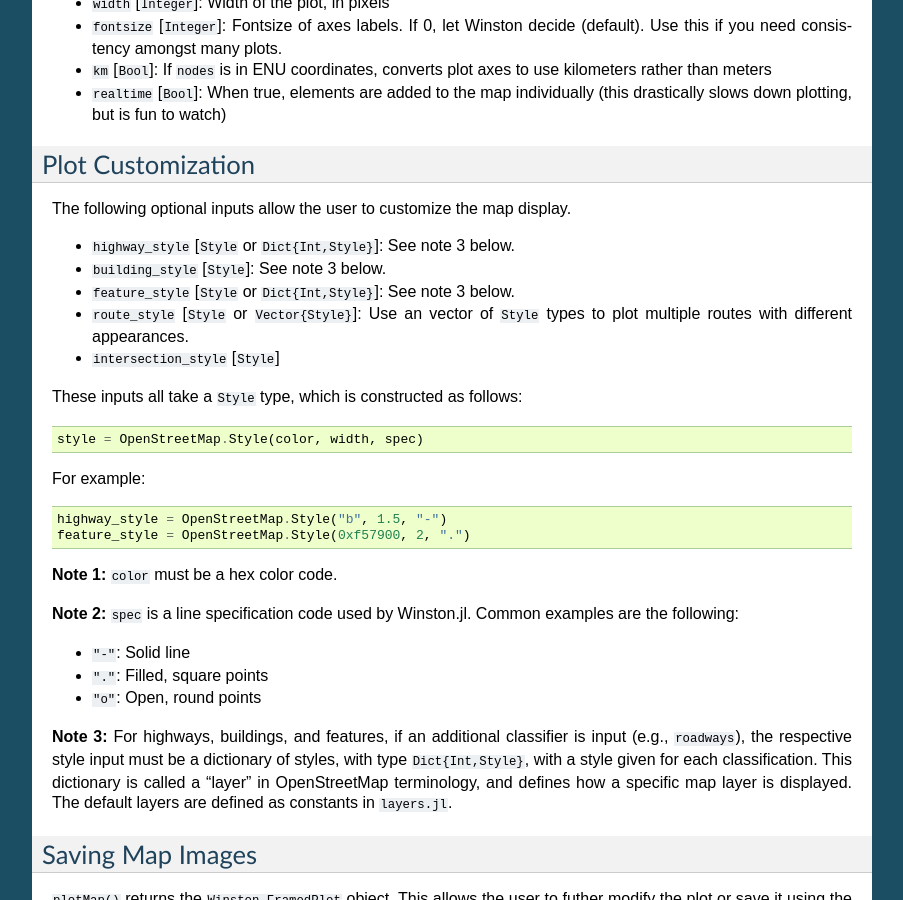
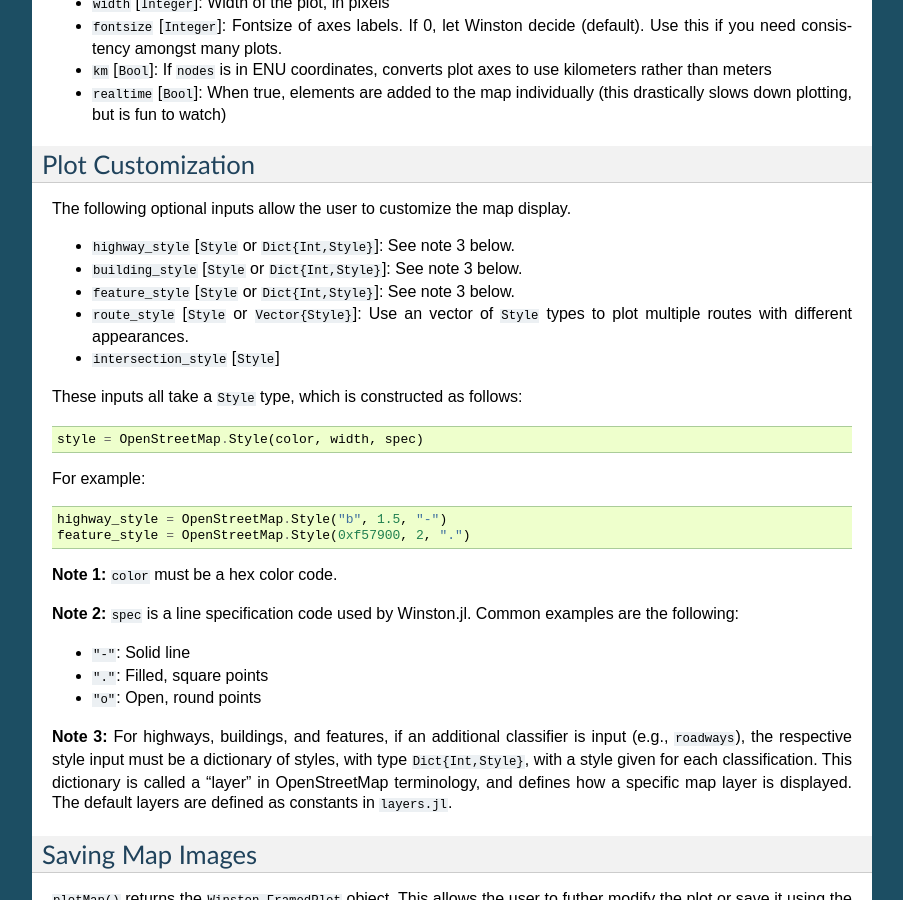
Before and after one commit to tedsteiner/OpenStreetMap.jl, a Sphinx documentation site: the page built from docs/plots.rst, in a window 1280 px wide and 900 px high, scrolled down 1425 px. Shown: the whole window, without its empty margins (198-1101 px from the left). Built offline with Sphinx 7.4.7, drawn with Linux system fonts in a browser that asks for light colours.

Commit message:
Start on type signatures, catch argument errors
Also streamline code, update plotting doc.

```diff
--- a/docs/plots.rst
+++ b/docs/plots.rst
@@ -73,7 +73,7 @@
 The following optional inputs allow the user to customize the map display.
 
 * ``highway_style`` [``Style`` or ``Dict{Int,Style}``]: See note 3 below.
-* ``building_style`` [``Style``]: See note 3 below.
+* ``building_style`` [``Style`` or ``Dict{Int,Style}``]: See note 3 below.
 * ``feature_style`` [``Style`` or ``Dict{Int,Style}``]: See note 3 below.
 * ``route_style`` [``Style`` or ``Vector{Style}``]: Use an vector of ``Style`` types to plot multiple routes with different appearances.
 * ``intersection_style`` [``Style``]
```
Also changed, not shown: 4 other files.
